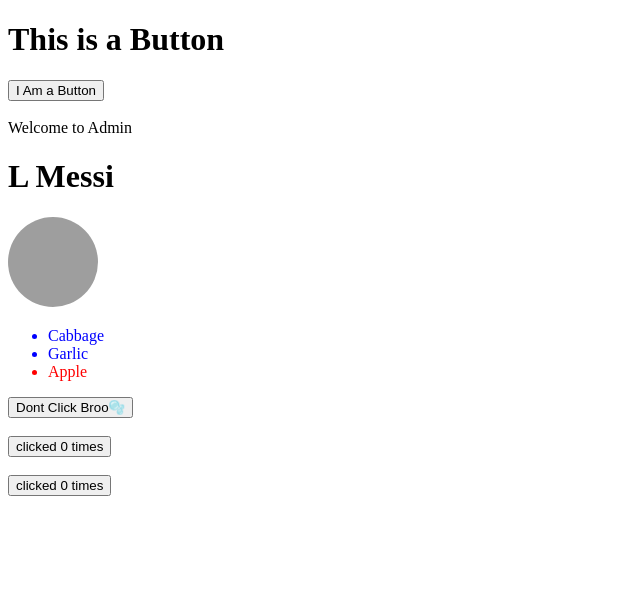
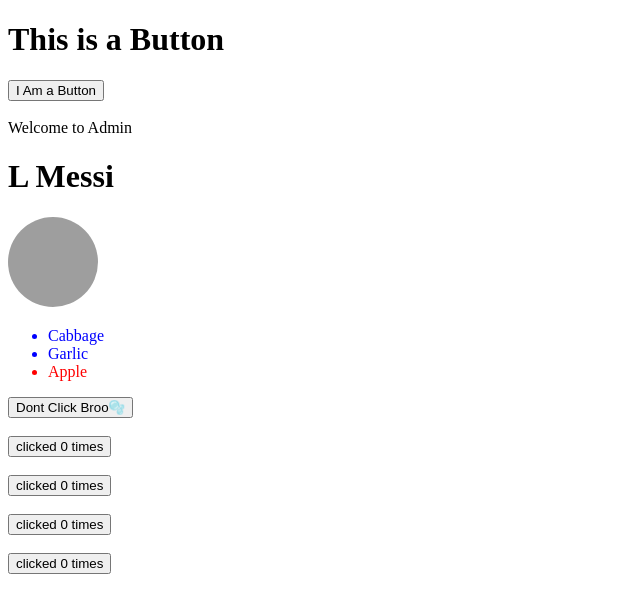
Before and after one commit to SandeepSreekailas/React, a React (Vite) app: page / in a window 1280 px wide. Shown: the top 612 px of the page, without its empty margins (0-640 px from the left). Built offline with nearby package versions, Linux system fonts and the light colour scheme; grey boxes are pictures that could not be loaded.

Commit message:
Add reusable button component with shared state using props

```diff
--- a/src/App.jsx
+++ b/src/App.jsx
@@ -1,10 +1,11 @@
+import { useState } from 'react'
 import './App.css'
 import Admin from './components/Admin'
 import Button from './components/Button'
 import Events from './components/Events'
 import LoginPage from './components/LoginPage'
 import Products from './components/Products'
-import State from './components/State'
+import State, {Buttonn} from './components/State'
 
 
 const data={
@@ -17,6 +18,11 @@
 
 
 function App() {
+  const [count, setCount] = useState(0);
+
+  function handleClick() {
+    setCount(count + 1);
+  }
 
   return (
     <>
@@ -45,9 +51,14 @@
 
     <Products/>
     <Events/><br /><br />
+    {/* you’ll want your component to “remember” some information and display it. For example, maybe you want to count the number of times a button is clicked. To do this, add state to your component.*/}
     <State/><br /><br />
     <State/><br /><br />
 
+    {/*Sharing data between components*/}
+
+  <Buttonn count={count} onClick={handleClick}/><br /><br />
+  <Buttonn count={count} onClick={handleClick}/><br /><br />
     </>
   )
 }
--- a/src/components/State.jsx
+++ b/src/components/State.jsx
@@ -8,10 +8,20 @@
     }
 
   return (
+
     <button onClick={handleclick}>
         clicked {count} times
     </button>
   )
 }
 
+function Buttonn({count,onClick}){
+    return (
+    <button onClick={onClick}>
+        clicked {count} times
+    </button>
+  )
+}
+
 export default State
+export { Buttonn }
```
